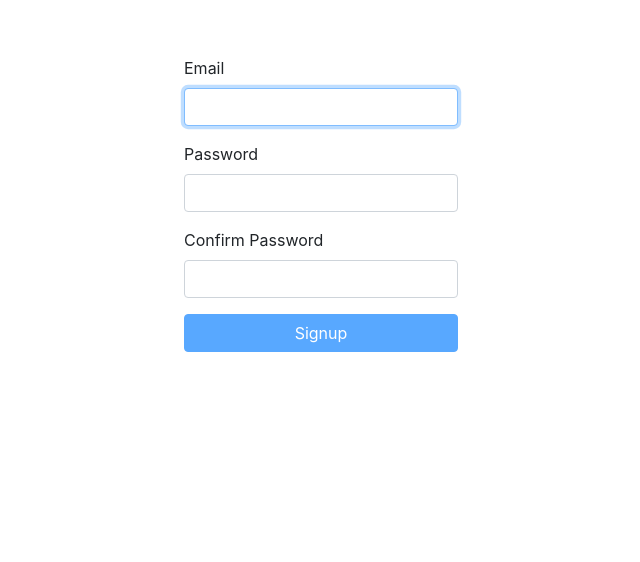
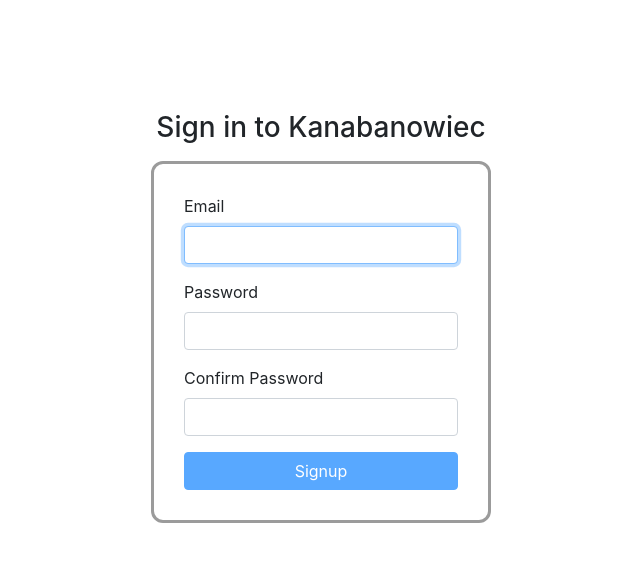
Before and after one commit to woocashowski/Kanbanowiec, a React (Create React App) app in the folder client/: page /signup in a window 1280 px wide. Shown: the top 562 px of the page, without its empty margins (319-959 px from the left). Built offline with nearby package versions, Linux system fonts and the light colour scheme.

Commit message:
Minor css fixes

```diff
--- a/client/src/user/Signup.js
+++ b/client/src/user/Signup.js
@@ -5,8 +5,9 @@ import {
   FormLabel,
   Button
 } from "react-bootstrap";
-import "./Signup.css";
+import "./Login.css";
 import Api from './../api/api';
+import "./Signup.css"
 
 export default function Signup(props) {
   const [email, setEmail] = useState("");
@@ -53,6 +54,9 @@ export default function Signup(props) {
 
   function renderForm() {
     return (
+      <div className="LoginContainer">
+        <h3>Sign in to Kanabanowiec</h3>
+        <div className="Login">
           <form onSubmit={handleSubmit}>
             <FormGroup controlId="email" bsSize="large">
               <FormLabel>Email</FormLabel>
@@ -87,6 +91,8 @@ export default function Signup(props) {
               {isLoading ? "Fetching..." : "Signup"}
             </Button>
           </form>
+        </div>
+      </div>
     );
   }
 
```
Lines whose indentation alone changed are shown as unchanged.
